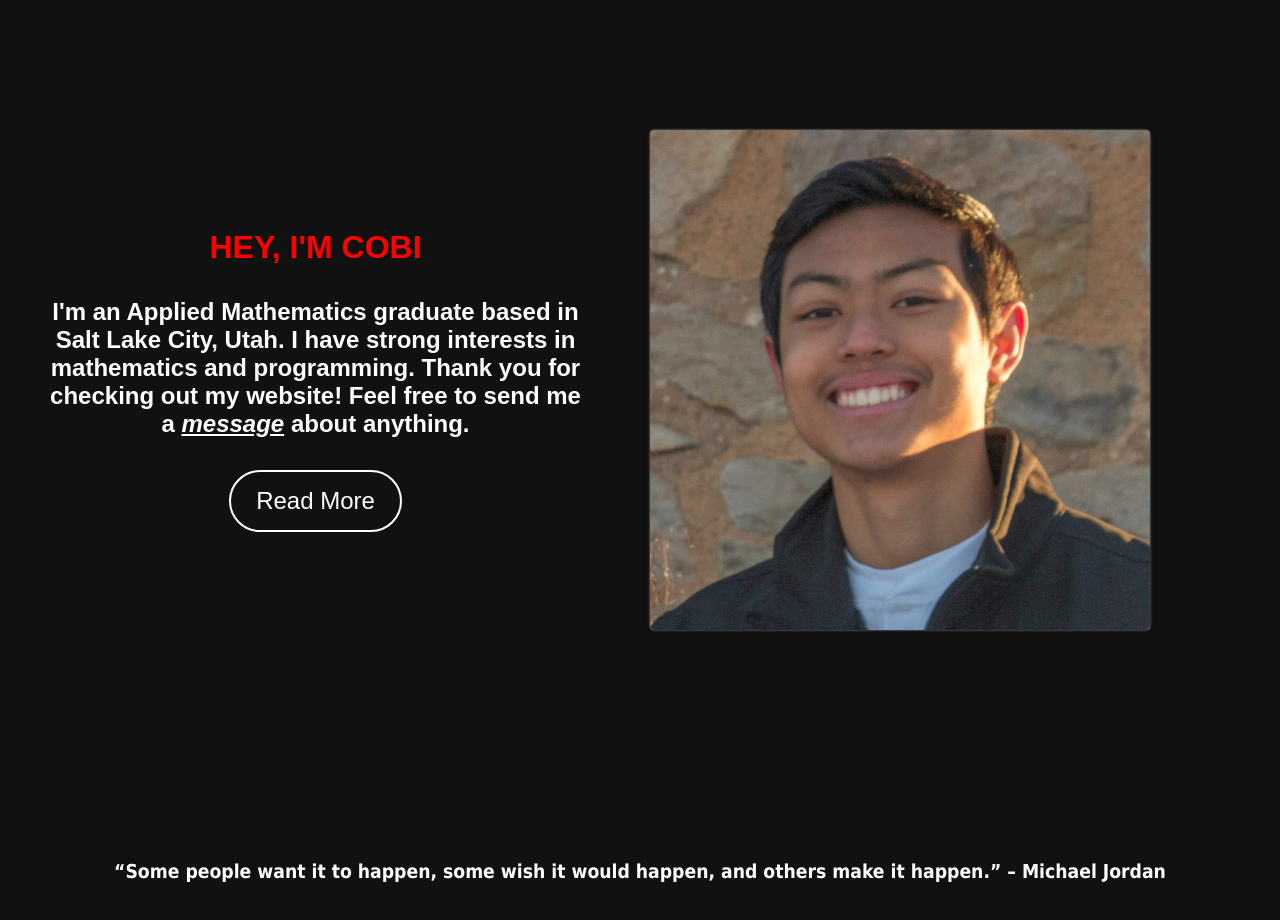
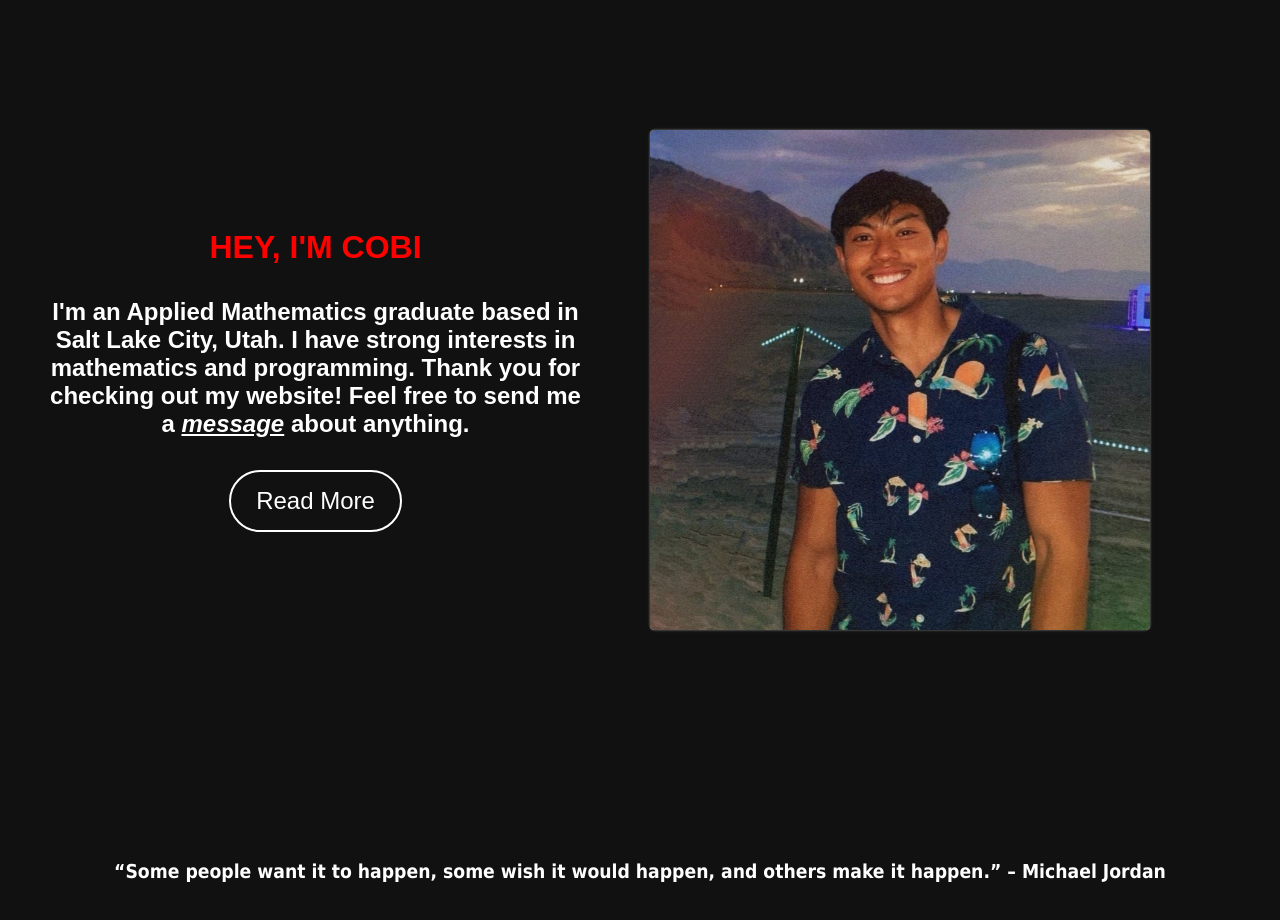
Before and after one commit to ctoeun/personal-website, a plain HTML site: page index.html in a window 1280 px wide. Shown: the part 1100-2020 px from the top of the page. Drawn offline with Linux system fonts and the light colour scheme.

Commit message:
updated pic

```diff
--- a/index.html
+++ b/index.html
@@ -81,7 +81,7 @@
             </div>
             <div class="main__img--container">
                 <div class="main__img--card">
-                    <img src="img/cobi-profile-pic.jpg" alt="Cute picture of me" id="pic-of-me"></img>
+                    <img src="img/cobi-prof-pic.png" alt="Cute picture of me" id="pic-of-me"></img>
                 </div>
             </div>
         </div>
```
Also changed, not shown: img/cobi-prof-pic.png (added).
